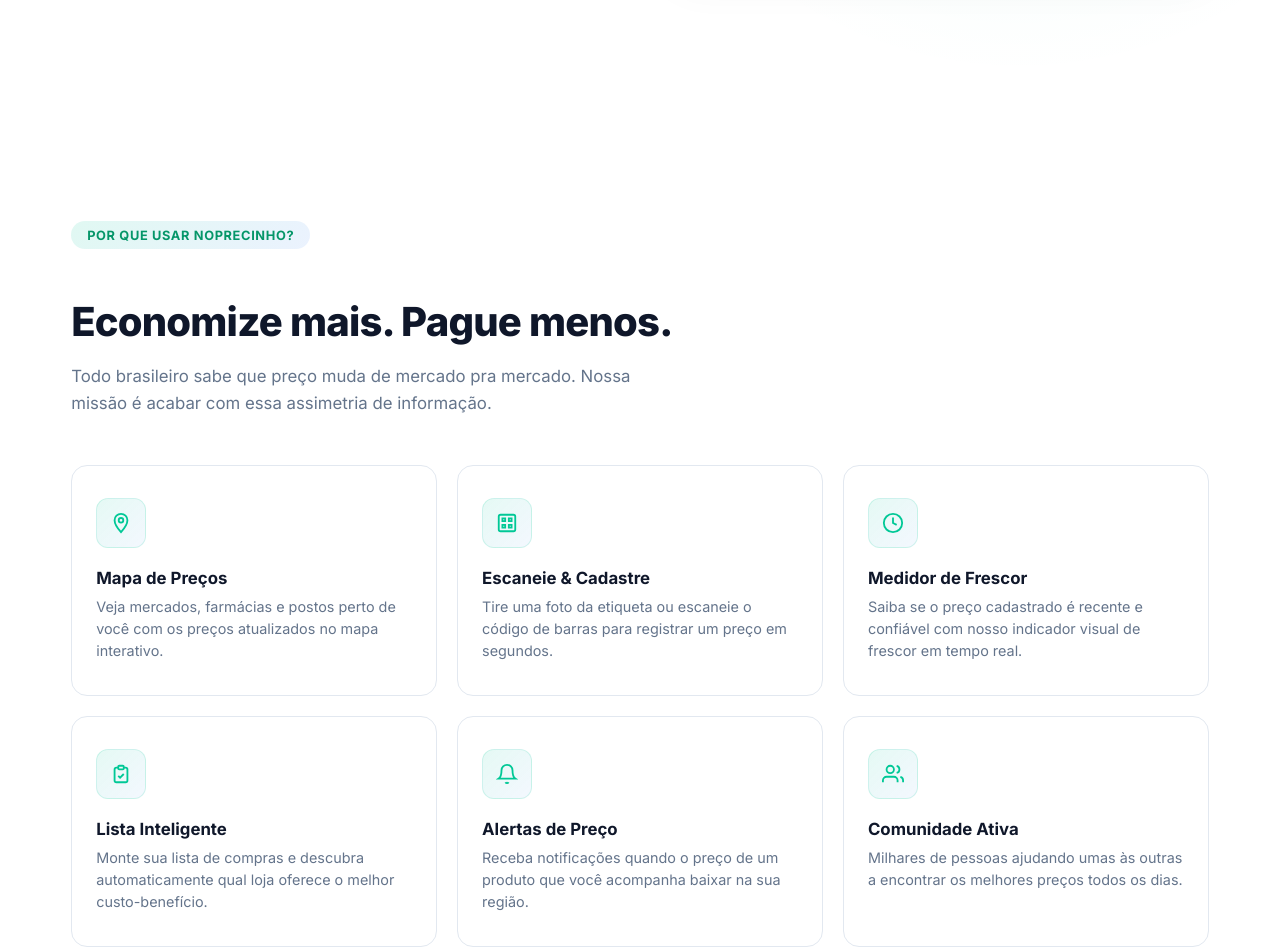
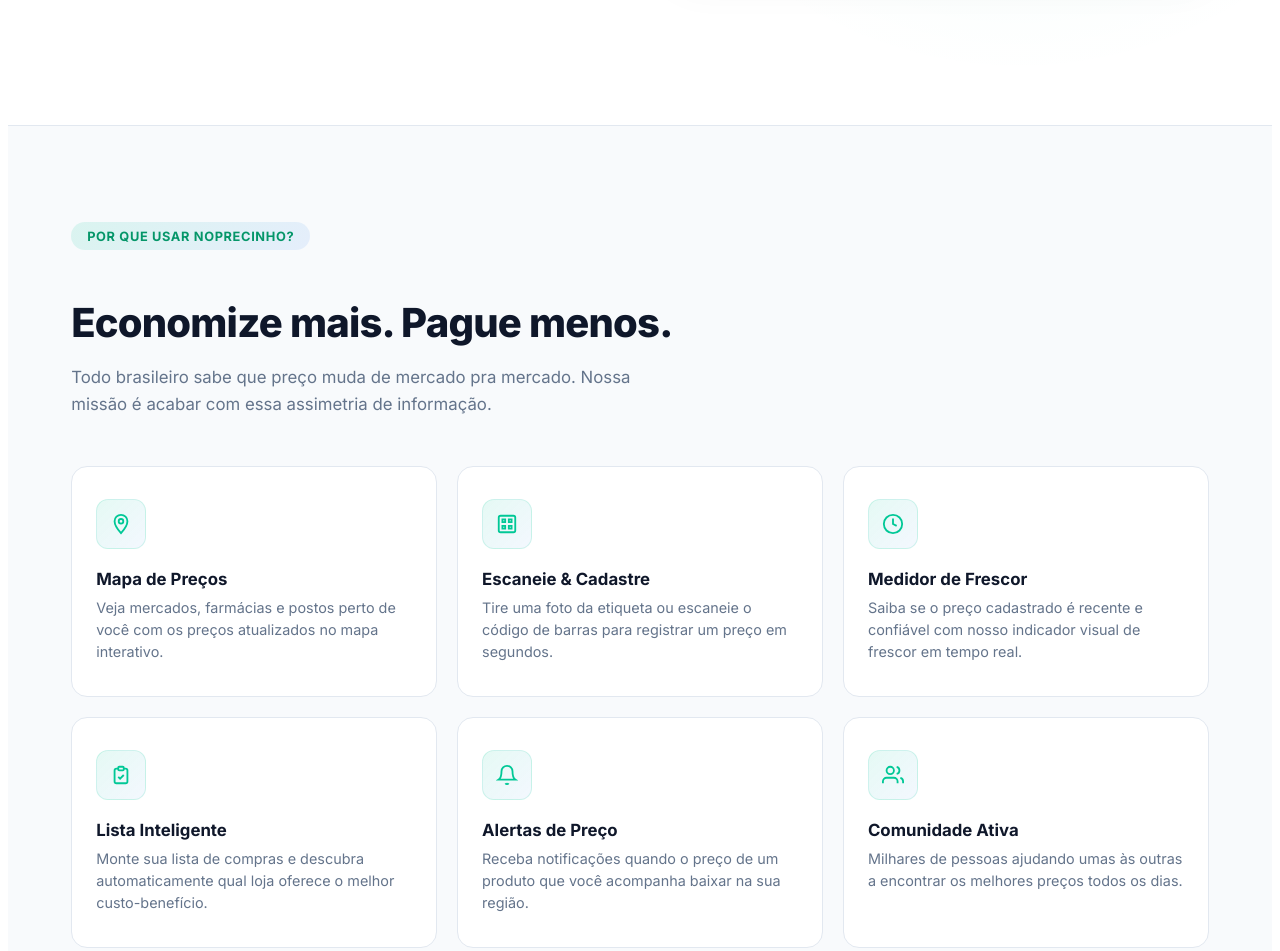
Before and after one commit to Appraises/noprecinho, a website built with Vite: page index.html in a window 1280 px wide. Shown: the part 764-1715 px from the top of the page. Built offline with nearby package versions, Linux system fonts and the light colour scheme; no server answers.

Commit message:
features section fundo cinza claro para contraste

```diff
--- a/src/css/landing.css
+++ b/src/css/landing.css
@@ -443,7 +443,8 @@
 /* ===== Section: Features ===== */
 .section-features {
     padding: 6rem 0;
-    background: var(--l-bg);
+    background: var(--l-bg-alt);
+    border-top: 1px solid var(--l-border);
     text-align: left;
 }
 
```
